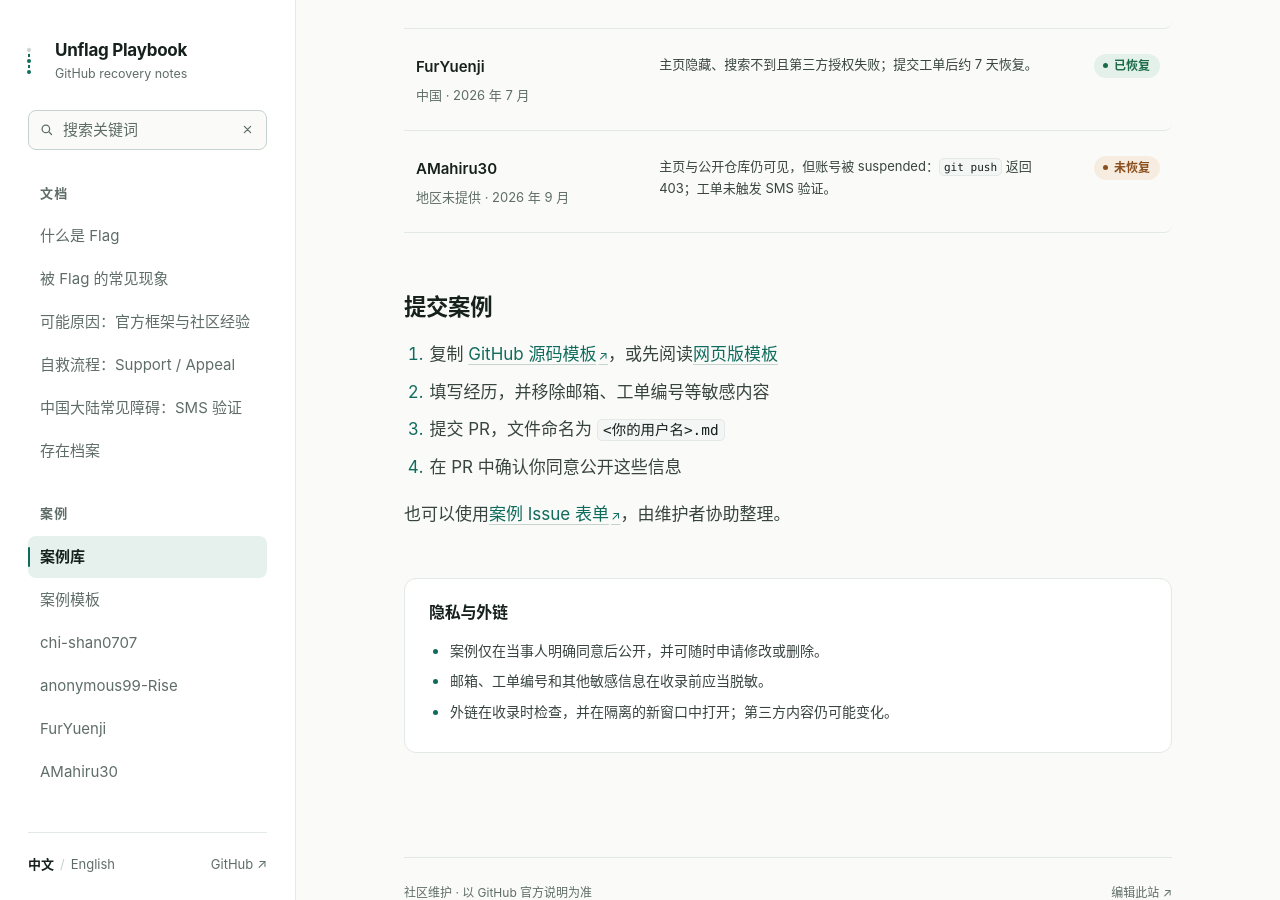
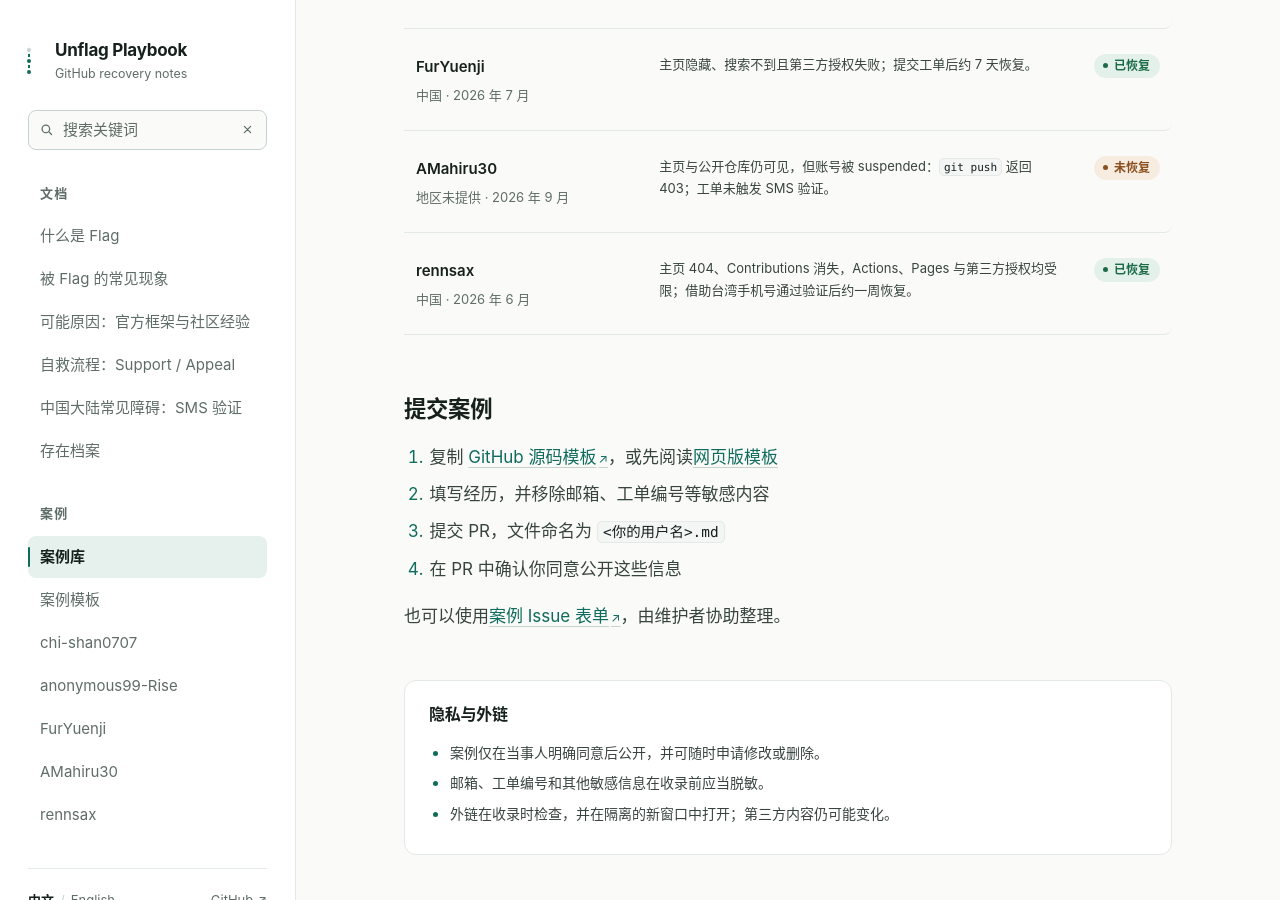
Before and after one commit to Chi-Shan0707/github-unflag-playbook-cn, a Jekyll site: the page built from cases/index.md, in a window 1280 px wide and 900 px high, scrolled down 412 px. Built offline with Jekyll 4.4.1, drawn with Linux system fonts in a browser that asks for light colours.

Commit message:
docs: list rennsax case in home, case library, and nav

```diff
--- a/_data/nav.yml
+++ b/_data/nav.yml
@@ -39,6 +39,8 @@ languages:
             url: /cases/FurYuenji/
           - label: AMahiru30
             url: /cases/AMahiru30/
+          - label: rennsax
+            url: /cases/rennsax/
   en:
     home_url: /en/
     home_label: English
@@ -73,3 +75,5 @@ languages:
             url: /cases/FurYuenji/
           - label: AMahiru30 (中文)
             url: /cases/AMahiru30/
+          - label: rennsax (中文)
+            url: /cases/rennsax/
--- a/cases/index.md
+++ b/cases/index.md
@@ -29,6 +29,11 @@ description: 经当事人授权公开的 GitHub 账号 Flag 与恢复经历。
     <p class="case-row__summary">主页与公开仓库仍可见，但账号被 suspended：<code>git push</code> 返回 403；工单未触发 SMS 验证。</p>
     <span class="status status--pending">未恢复</span>
   </a>
+  <a class="case-row" href="{{ '/cases/rennsax/' | relative_url }}">
+    <span class="case-row__person"><strong>rennsax</strong><small>中国 · 2026 年 6 月</small></span>
+    <p class="case-row__summary">主页 404、Contributions 消失，Actions、Pages 与第三方授权均受限；借助台湾手机号通过验证后约一周恢复。</p>
+    <span class="status">已恢复</span>
+  </a>
 </div>
 
 ## 提交案例
```
Also changed, not shown: en/cases/index.md (+5 -0 lines), en/index.md (+1 -0 lines), index.md (+1 -0 lines).
